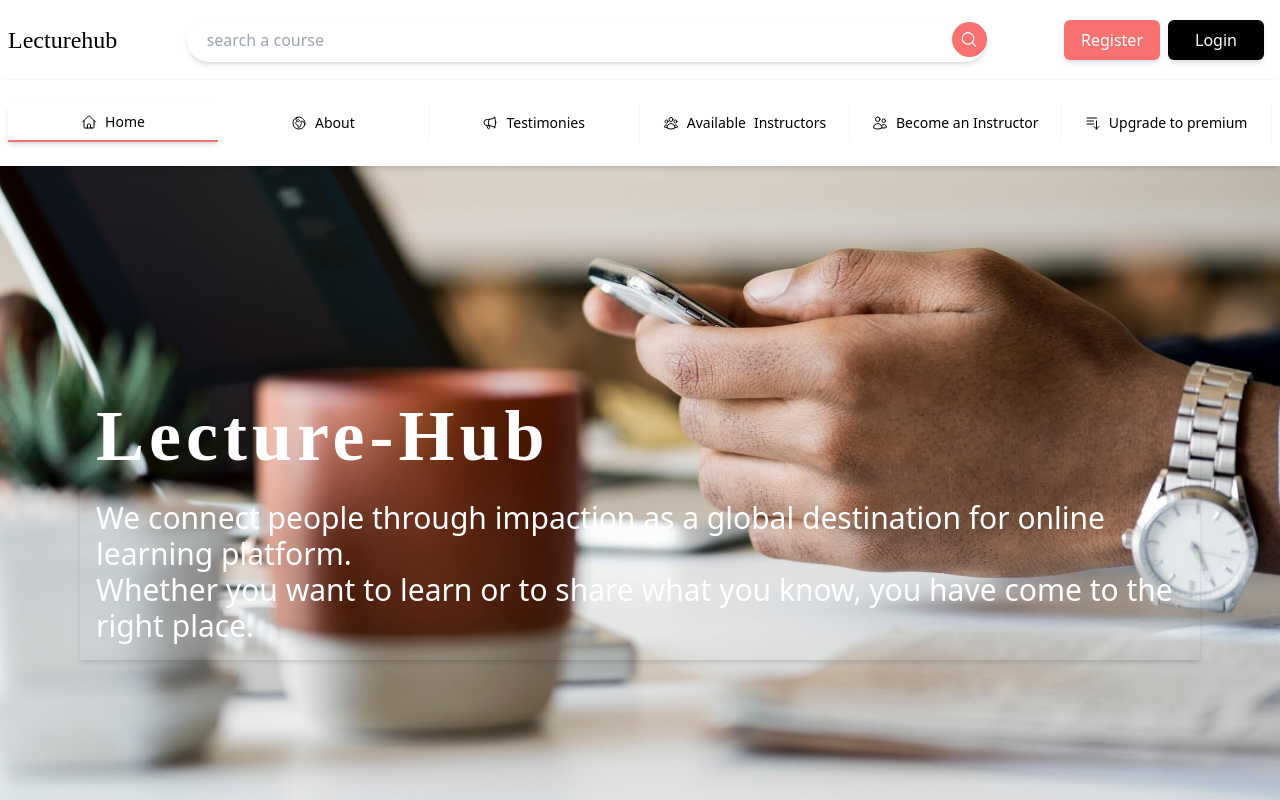
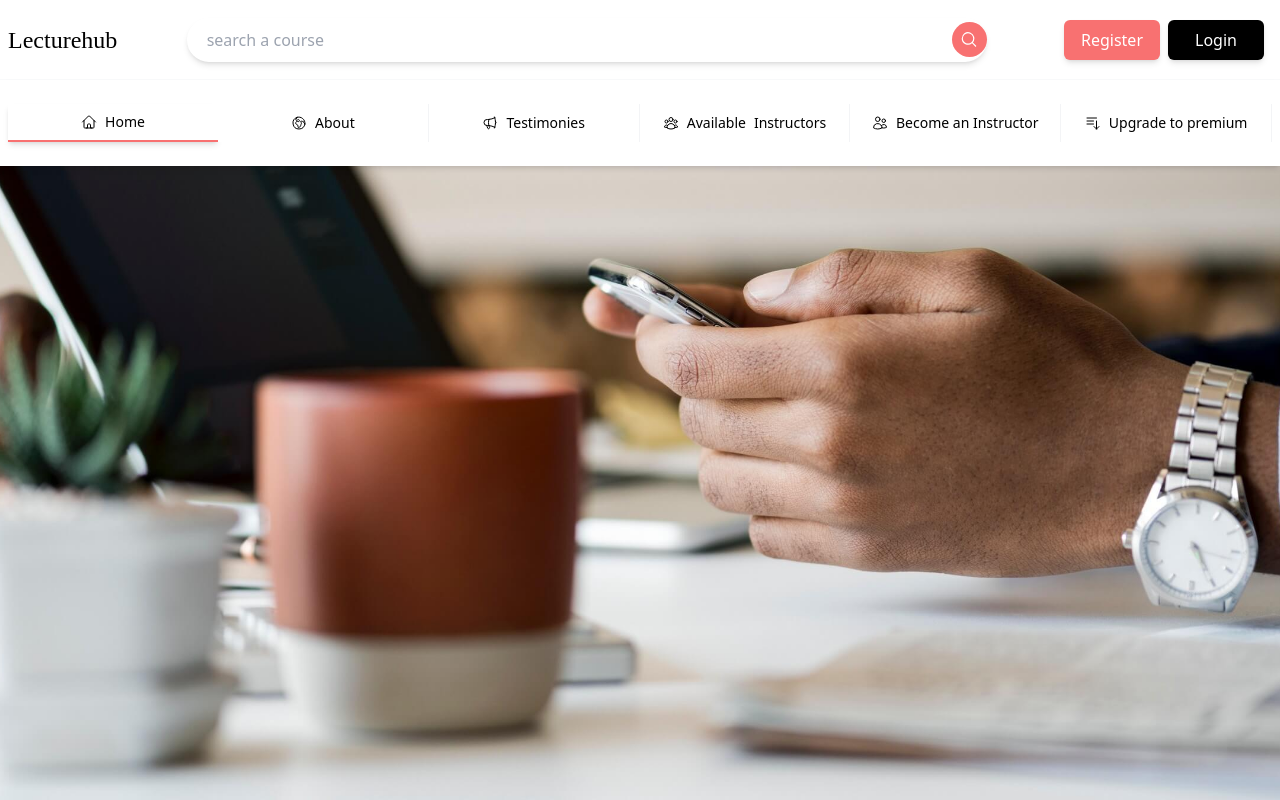
Before and after one commit to Alozie-Miracle/lecturehub-test, a React (Create React App) app: page / in a window 1280 px wide. Shown: the top 800 px of the page. Built offline with nearby package versions, Linux system fonts and the light colour scheme.

Commit message:
top banner fix

```diff
--- a/src/components/TopBanner/TopBanner.jsx
+++ b/src/components/TopBanner/TopBanner.jsx
@@ -4,11 +4,11 @@ const TopBanner = () => {
   return (
     <div className='relative top-6 sm:top-0'>
       <img className='h-[40vh] sm:h-screen object-cover w-full' src="\images\bg-img-1.jpg" alt="Banner" />
-      <div className='hidden sm:block absolute z-30 md:top-96 top-32 shadow-md sm:top-[40%] p-4 mx-5 xl:mx-20'>
+      {/* <div className='hidden sm:block absolute z-30 md:top-96 top-32 shadow-md sm:top-[40%] p-4 mx-5 xl:mx-20'>
         <h1 className='text-3xl sm:text-7xl 2xl:text-[150px] font-bold  text-white' style={{fontFamily:  'cursive', letterSpacing: '5px'}}>Lecture-Hub</h1>
         <p className='text-sm sm:text-xl lg:text-3xl text-white mt-2 sm:mt-7'>We connect people through impaction as a global destination for online learning platform. <br /> Whether you want to learn or to share what you know, you have come to the right place.
         </p>
-      </div>
+      </div> */}
     </div>
   )
 }
```
